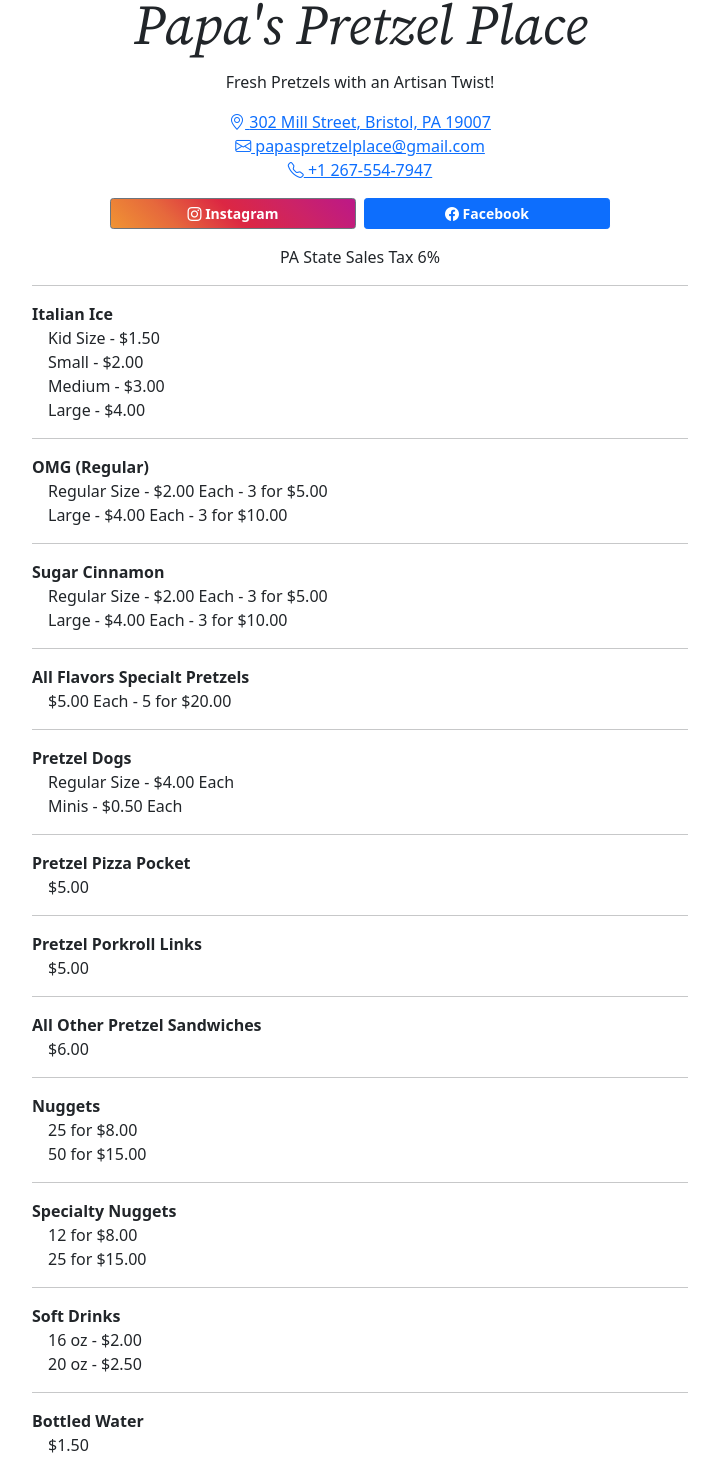
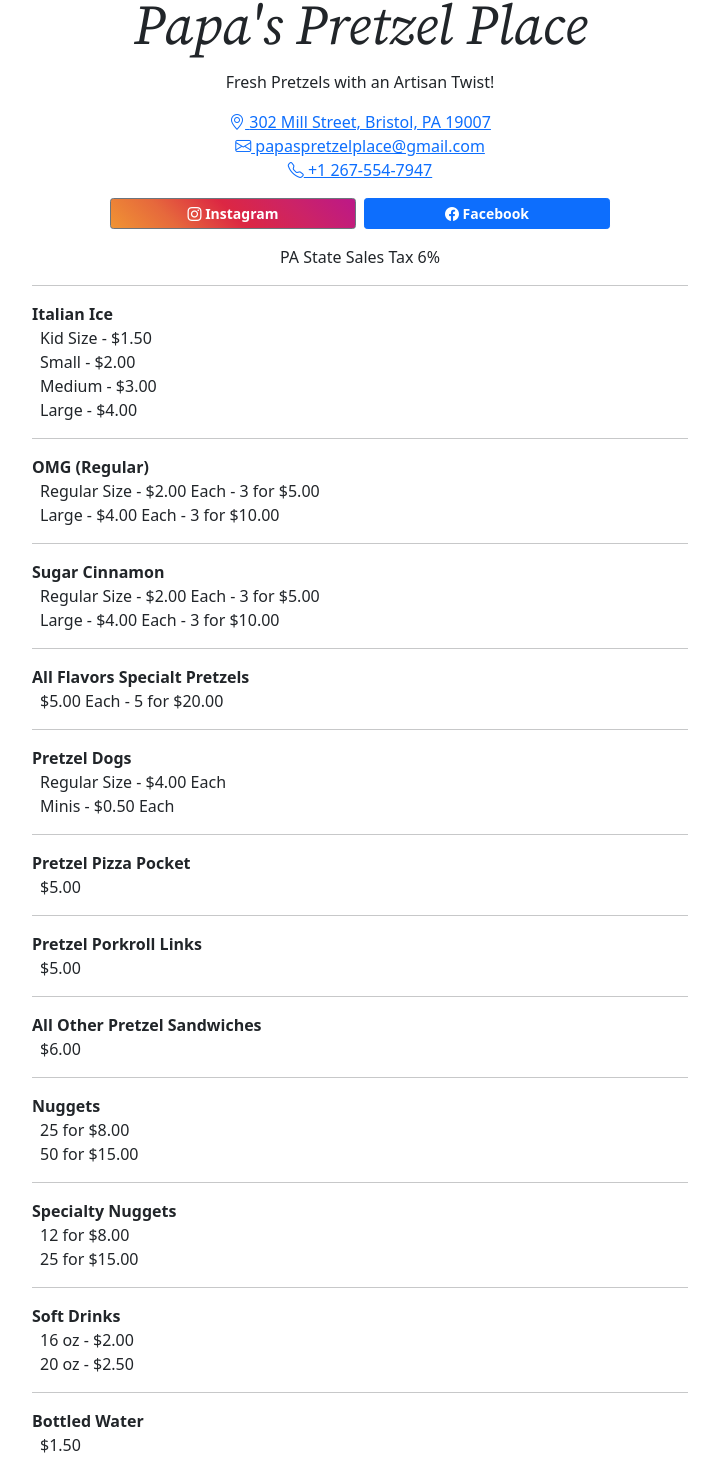
Before and after one commit to GPAE-Portalen/papaspretzelplace, a React (Create React App) app: page /menu in a window 1280 px wide. Shown: the part 458-1928 px from the top of the page, without its empty margins (280-999 px from the left). Built offline with nearby package versions, Linux system fonts and the light colour scheme.

Commit message:
Decrease margin start on menu items

```diff
--- a/src/app/components/MenuItems.tsx
+++ b/src/app/components/MenuItems.tsx
@@ -64,7 +64,7 @@ export const MenuItems = (): JSX.Element => {
                 <hr />
 
                 <dt>Italian Ice</dt>
-                <dd className="ms-3">
+                <dd className="ms-2">
                     <div>
                         <span>Kid Size</span>
                         <Divider />
@@ -90,7 +90,7 @@ export const MenuItems = (): JSX.Element => {
                 <hr />
 
                 <dt>OMG (Regular)</dt>
-                <dd className="ms-3">
+                <dd className="ms-2">
                     <div>
                         <span>Regular Size</span>
                         <Divider />
@@ -110,7 +110,7 @@ export const MenuItems = (): JSX.Element => {
                 <hr />
 
                 <dt>Sugar Cinnamon</dt>
-                <dd className="ms-3">
+                <dd className="ms-2">
                     <div>
                         <span>Regular Size</span>
                         <Divider />
@@ -130,7 +130,7 @@ export const MenuItems = (): JSX.Element => {
                 <hr />
 
                 <dt>All Flavors Specialt Pretzels</dt>
-                <dd className="ms-3">
+                <dd className="ms-2">
                     <SingleMenuItemPrice value={5} />
                     <Divider />
                     <MultipleMenuItemPrice quantity={5} value={20} />
@@ -139,7 +139,7 @@ export const MenuItems = (): JSX.Element => {
                 <hr />
 
                 <dt>Pretzel Dogs</dt>
-                <dd className="ms-3">
+                <dd className="ms-2">
                     <div>
                         <span>Regular Size</span>
                         <Divider />
@@ -155,28 +155,28 @@ export const MenuItems = (): JSX.Element => {
                 <hr />
 
                 <dt>Pretzel Pizza Pocket</dt>
-                <dd className="ms-3">
+                <dd className="ms-2">
                     <Money value={5} />
                 </dd>
 
                 <hr />
 
                 <dt>Pretzel Porkroll Links</dt>
-                <dd className="ms-3">
+                <dd className="ms-2">
                     <Money value={5} />
                 </dd>
 
                 <hr />
 
                 <dt>All Other Pretzel Sandwiches</dt>
-                <dd className="ms-3">
+                <dd className="ms-2">
                     <Money value={6} />
                 </dd>
 
                 <hr />
 
                 <dt>Nuggets</dt>
-                <dd className="ms-3">
+                <dd className="ms-2">
                     <div>
                         <MultipleMenuItemPrice quantity={25} value={8} />
                     </div>
@@ -188,7 +188,7 @@ export const MenuItems = (): JSX.Element => {
                 <hr />
 
                 <dt>Specialty Nuggets</dt>
-                <dd className="ms-3">
+                <dd className="ms-2">
                     <div>
                         <MultipleMenuItemPrice quantity={12} value={8} />
                     </div>
@@ -200,7 +200,7 @@ export const MenuItems = (): JSX.Element => {
                 <hr />
 
                 <dt>Soft Drinks</dt>
-                <dd className="ms-3">
+                <dd className="ms-2">
                     <div>
                         <Ounces value={16} />
                         <Divider />
@@ -216,7 +216,7 @@ export const MenuItems = (): JSX.Element => {
                 <hr />
 
                 <dt>Bottled Water</dt>
-                <dd className="ms-3">
+                <dd className="ms-2">
                     <Money value={1.50} />
                 </dd>
             </dl>
```
